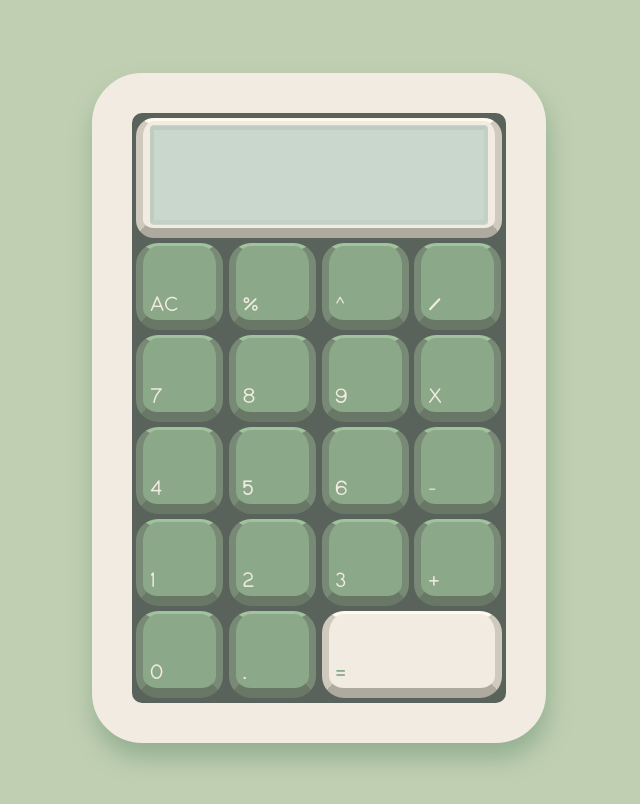
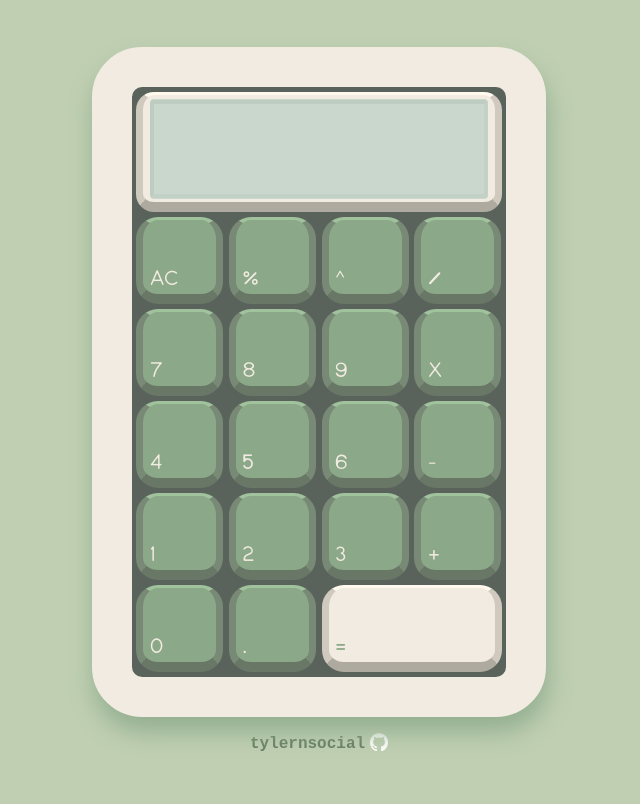
Before and after one commit to tylernsocial/simple-calculator, a plain HTML site: page index.html in a window 1280 px wide. Shown: the whole page, without its empty margins (321-961 px from the left). Drawn offline with Linux system fonts and the light colour scheme.

Commit message:
added footer

```diff
--- a/index.html
+++ b/index.html
@@ -42,6 +42,12 @@
         <button id="equals-sign" class="button equals" data-action="=">=</button>
       </div>
     </div>
+    <footer class="foot">
+      <p>tylernsocial</p>
+      <a href="https://github.com/tylernsocial" target="_blank"
+        ><img src="./assets/github-mark-white.png" alt=""/>
+      </a>
+    </footer>
     <!-- script tag -->
     <script src="script.js"></script>
   </body>
--- a/styles.css
+++ b/styles.css
@@ -16,6 +16,7 @@ body {
   justify-content: center;
   align-items: center;
   background-color: #c0cfb2;
+  flex-direction: column;
 }
 
 .calc-container {
@@ -29,6 +30,7 @@ body {
   padding: 5px 7px;
   filter: drop-shadow(2px 15px 12px #93af90);
   border: 40px solid #f1ebe1;
+
 
 }
 .LED-container {
@@ -126,6 +128,18 @@ body {
   border-color: #fff9ee #cfc9be #afaa9f;
 }
 
-.disabled {
-  pointer-events: none;
+.foot {
+  display: flex;
+  flex-direction: row;
+  align-items: center;
+  justify-content: center;
+  gap: 5px;
+  margin-top: 2px;
+  font-family: 'Courier New', Courier, monospace;
+  color: #667e63;
+  font-weight: bolder;
 }
+.foot img {
+  width: 18px;
+  height: 18px;
+}
```
Also changed, not shown: assets/github-mark-white.png (added).
